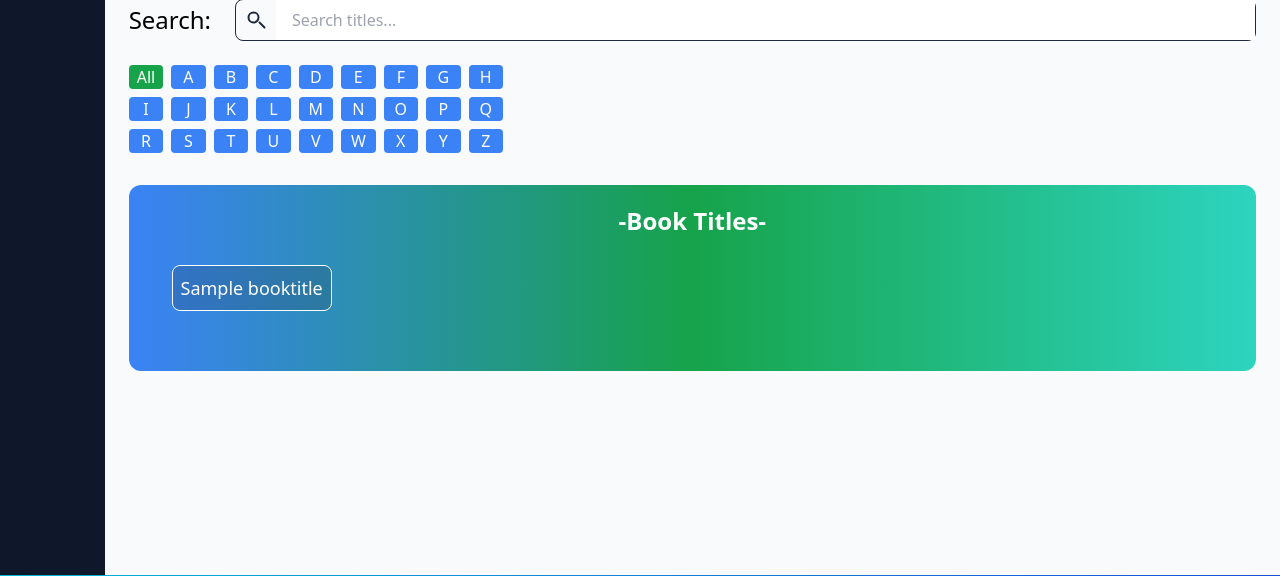
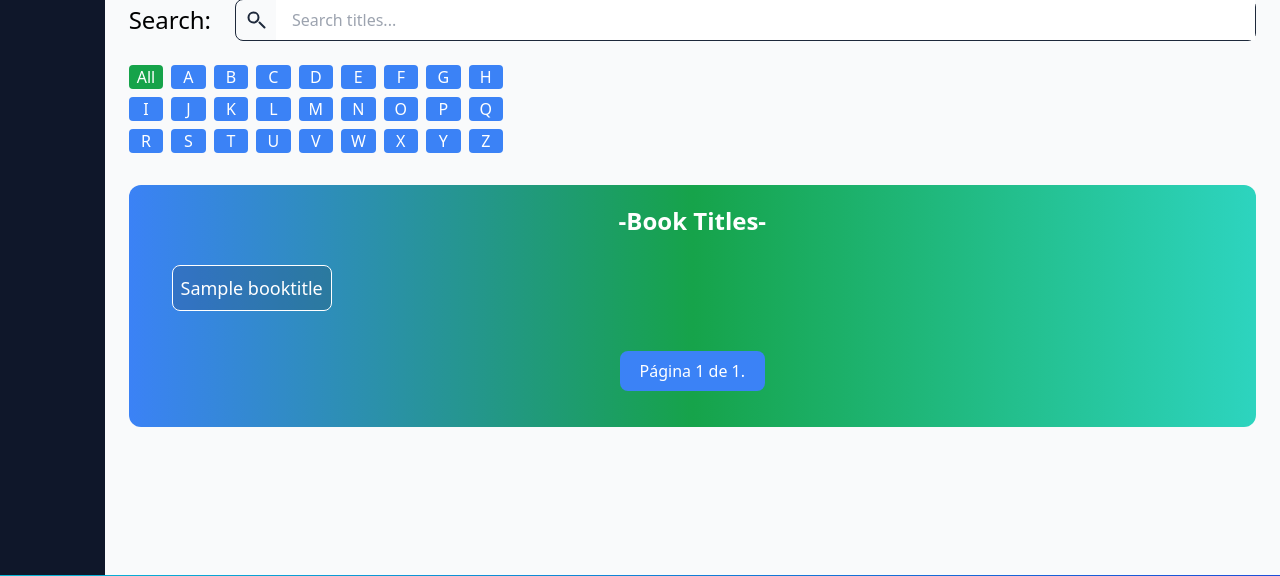
Before and after one commit to GCacho/FullStack-DjangoReactViteTailwindPostgre, a Django app: page /books/ in a window 1280 px wide. Shown: the part 225-801 px from the top of the page. Run offline with Django 4.2, Linux system fonts and the light colour scheme; tables that the repository leaves empty hold one stand-in row (values such as "Sample post"); some libraries are stand-ins or nearby versions.

Commit message:
Pagination added to the main books

```diff
--- a/src/books/templates/books/main.html
+++ b/src/books/templates/books/main.html
@@ -44,8 +44,6 @@
         </div>
     </div>
 
-    <div class="flex flex-col items-center my-4">
-
     <!-- Contenedor para la Barra de Búsqueda -->
     <div class="flex flex-col items-center justify-center lg:justify-start lg:flex-row mb-6 w-full">
         <h3 class="text-2xl rounded-lg lg:mr-6 mb-6 lg:mb-0">Search:</h3>
@@ -74,6 +72,8 @@
         </div>
     </div>
 
+    <!-- Mostrar Listado de libros cada 36 elementos -->
+
     <div class="flex flex-col mb-6 w-full">
         <div class="bg-gradient-to-r from-blue-500 via-green-600 to-teal-400 text-white dark:bg-gradient-to-r dark:from-indigo-600 dark:via-purple-600 dark:to-pink-600 dark:text-white rounded-xl p-5">
             {% if qs %}
@@ -92,9 +92,36 @@
             {% else %}
                 <h3 class="text-2xl rounded-lg mb-3 text-center text-white">There are no books that start with the letter: {{ selected_letter|upper }}</h3>
             {% endif %}
+
+            <!-- Paginación -->
+
+            <div class="flex justify-center items-center space-x-4 my-4">
+                <div class="bg-blue-500 p-2 rounded-lg ">
+                    {% if page_obj.has_previous %}
+                        <a href="?page=1" class="px-3 py-1 hover:text-blue-700">
+                            <i class="fa fa-angle-double-left"></i>
+                        </a>
+                        <a href="?page={{ page_obj.previous_page_number }}" class="px-3 py-1 hover:text-blue-700">
+                            <i class="fa fa-angle-left"></i>
+                        </a>
+                    {% endif %}
+
+                    <span class="px-3 py-1">
+                        Página {{ page_obj.number }} de {{ page_obj.paginator.num_pages }}.
+                    </span>
+
+                    {% if page_obj.has_next %}
+                        <a href="?page={{ page_obj.next_page_number }}" class="px-3 py-1 hover:text-blue-700">
+                            <i class="fa fa-angle-right"></i>
+                        </a>
+                        <a href="?page={{ page_obj.paginator.num_pages }}" class="px-3 py-1 hover:text-blue-700">
+                            <i class="fa fa-angle-double-right"></i>
+                        </a>
+                    {% endif %}
                 </div>
             </div>
 
+        </div>
     </div>
 
     <script src="{% static 'js/search_books_app.js' %}"></script>
--- a/src/books/views.py
+++ b/src/books/views.py
@@ -14,6 +14,7 @@ class BookTitleListView(FormView, ListView):
     context_object_name = 'qs'
     form_class = BookTitleForm
     i_instance = None
+    paginate_by = 36
 
     def get_success_url(self): # To send the form to the DB with the correct URL
         return self.request.path
```
Lines whose indentation alone changed are shown as unchanged.
